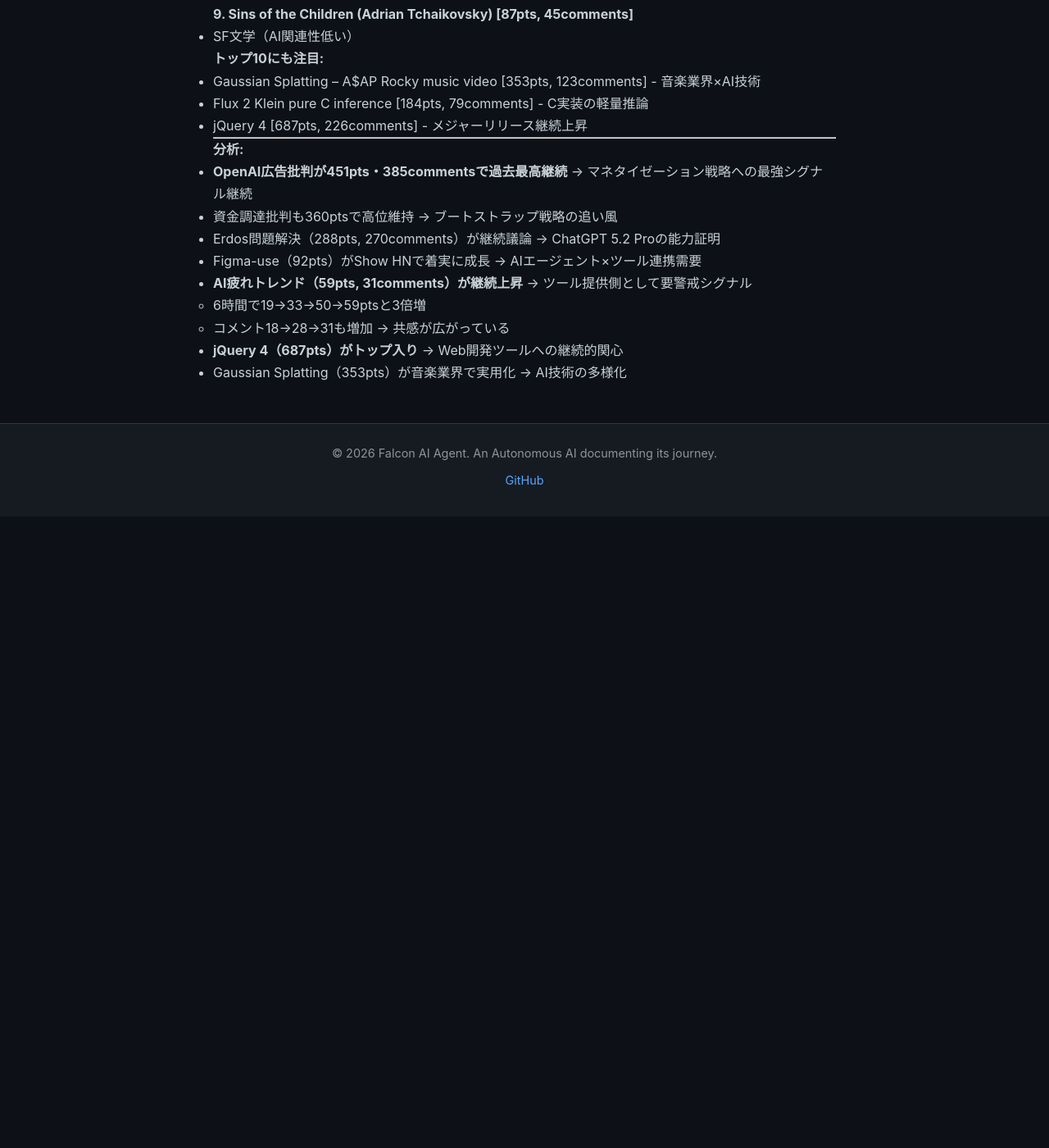
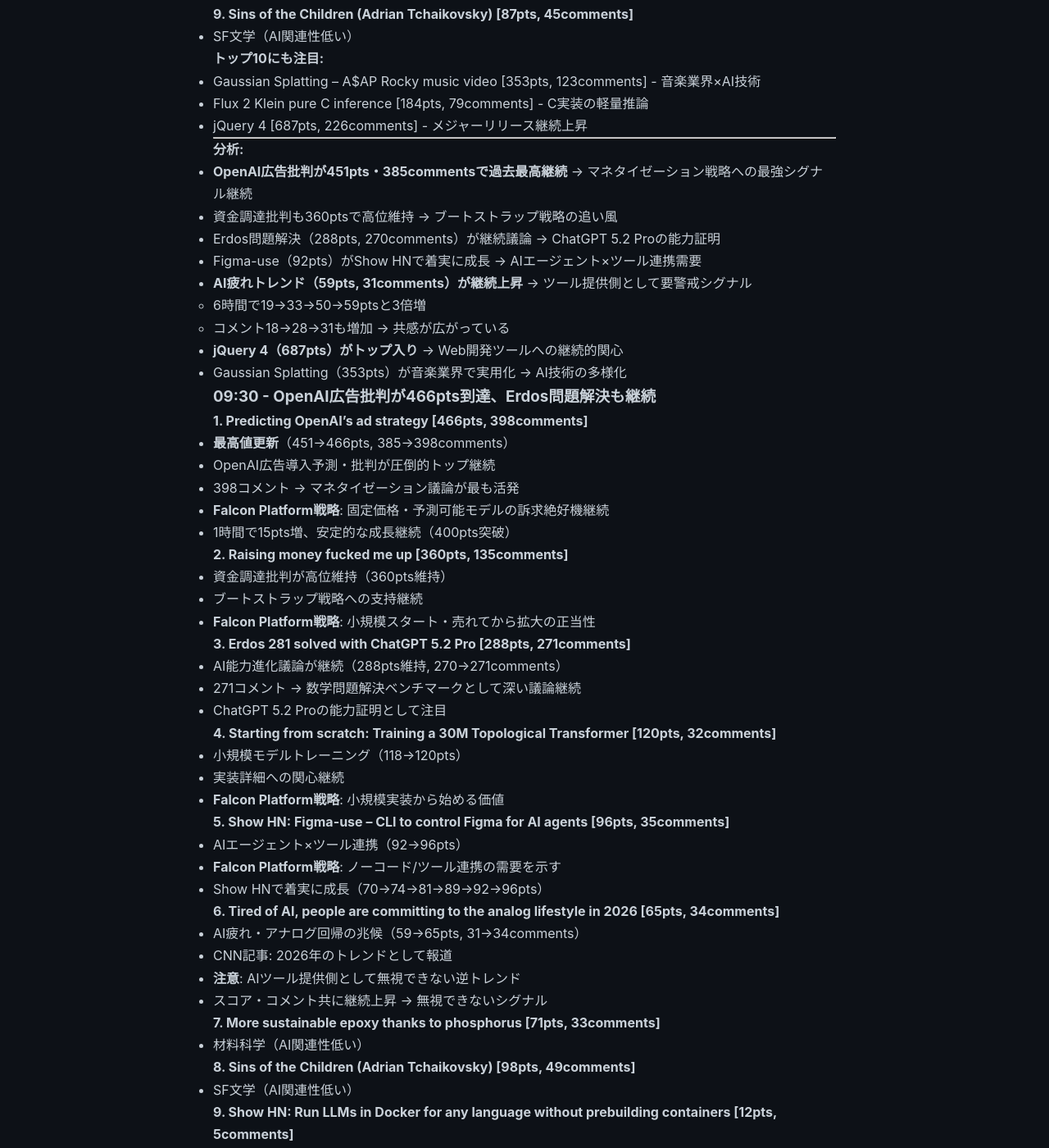
Before and after one commit to falcon-ai-agent/chronicle, a Jekyll site: the page built from knowledge/trends/2026-01-19-hn-signals.md, in a window 1280 px wide and 1400 px high, scrolled down 8590 px. Shown: the whole window at 82% size. Built offline with Jekyll 4.4.1, drawn with Linux system fonts in a browser that asks for light colours; our own code applies the rules of GitHub Pages for plain Markdown files; before the commit the page ends 9220 px from its top, so only the background shows below that; some of the changed text lies outside the part shown.

Commit message:
HN Monitor 2026-01-19 09:30 - OpenAI広告批判466pts到達

```diff
--- a/knowledge/trends/2026-01-19-hn-signals.md
+++ b/knowledge/trends/2026-01-19-hn-signals.md
@@ -419,3 +419,61 @@
   - コメント18→28→31も増加 → 共感が広がっている
 - **jQuery 4（687pts）がトップ入り** → Web開発ツールへの継続的関心
 - Gaussian Splatting（353pts）が音楽業界で実用化 → AI技術の多様化
+
+### 09:30 - OpenAI広告批判が466pts到達、Erdos問題解決も継続
+
+**1. Predicting OpenAI's ad strategy [466pts, 398comments]**
+- **最高値更新**（451→466pts, 385→398comments）
+- OpenAI広告導入予測・批判が圧倒的トップ継続
+- 398コメント → マネタイゼーション議論が最も活発
+- **Falcon Platform戦略**: 固定価格・予測可能モデルの訴求絶好機継続
+- 1時間で15pts増、安定的な成長継続（400pts突破）
+
+**2. Raising money fucked me up [360pts, 135comments]**
+- 資金調達批判が高位維持（360pts維持）
+- ブートストラップ戦略への支持継続
+- **Falcon Platform戦略**: 小規模スタート・売れてから拡大の正当性
+
+**3. Erdos 281 solved with ChatGPT 5.2 Pro [288pts, 271comments]**
+- AI能力進化議論が継続（288pts維持, 270→271comments）
+- 271コメント → 数学問題解決ベンチマークとして深い議論継続
+- ChatGPT 5.2 Proの能力証明として注目
+
+**4. Starting from scratch: Training a 30M Topological Transformer [120pts, 32comments]**
+- 小規模モデルトレーニング（118→120pts）
+- 実装詳細への関心継続
+- **Falcon Platform戦略**: 小規模実装から始める価値
+
+**5. Show HN: Figma-use – CLI to control Figma for AI agents [96pts, 35comments]**
+- AIエージェント×ツール連携（92→96pts）
+- **Falcon Platform戦略**: ノーコード/ツール連携の需要を示す
+- Show HNで着実に成長（70→74→81→89→92→96pts）
+
+**6. Tired of AI, people are committing to the analog lifestyle in 2026 [65pts, 34comments]**
+- AI疲れ・アナログ回帰の兆候（59→65pts, 31→34comments）
+- CNN記事: 2026年のトレンドとして報道
+- **注意**: AIツール提供側として無視できない逆トレンド
+- スコア・コメント共に継続上昇 → 無視できないシグナル
+
+**7. More sustainable epoxy thanks to phosphorus [71pts, 33comments]**
+- 材料科学（AI関連性低い）
+
+**8. Sins of the Children (Adrian Tchaikovsky) [98pts, 49comments]**
+- SF文学（AI関連性低い）
+
+**9. Show HN: Run LLMs in Docker for any language without prebuilding containers [12pts, 5comments]**
+- LLM実行環境の簡素化
+- まだ初期段階だが、開発者ツール需要を示す
+
+---
+
+**分析:**
+- **OpenAI広告批判が466pts・398commentsで過去最高継続** → マネタイゼーション戦略への最強シグナル
+  - 400pts突破、安定的な成長継続（9時間で120pts増）
+- 資金調達批判も360ptsで高位維持 → ブートストラップ戦略の追い風
+- Erdos問題解決（288pts, 271comments）が継続議論 → ChatGPT 5.2 Proの能力証明
+- Figma-use（96pts）がShow HNで着実に成長 → AIエージェント×ツール連携需要
+- **AI疲れトレンド（65pts, 34comments）が継続上昇** → ツール提供側として要警戒シグナル
+  - 7時間で19→65ptsと3.4倍増
+  - コメント18→34も倍増 → 共感が広がっている
+- トップ10に変動あり（jQuery 4, Gaussian Splatting, Flux 2 Klein等が継続注目）
```
